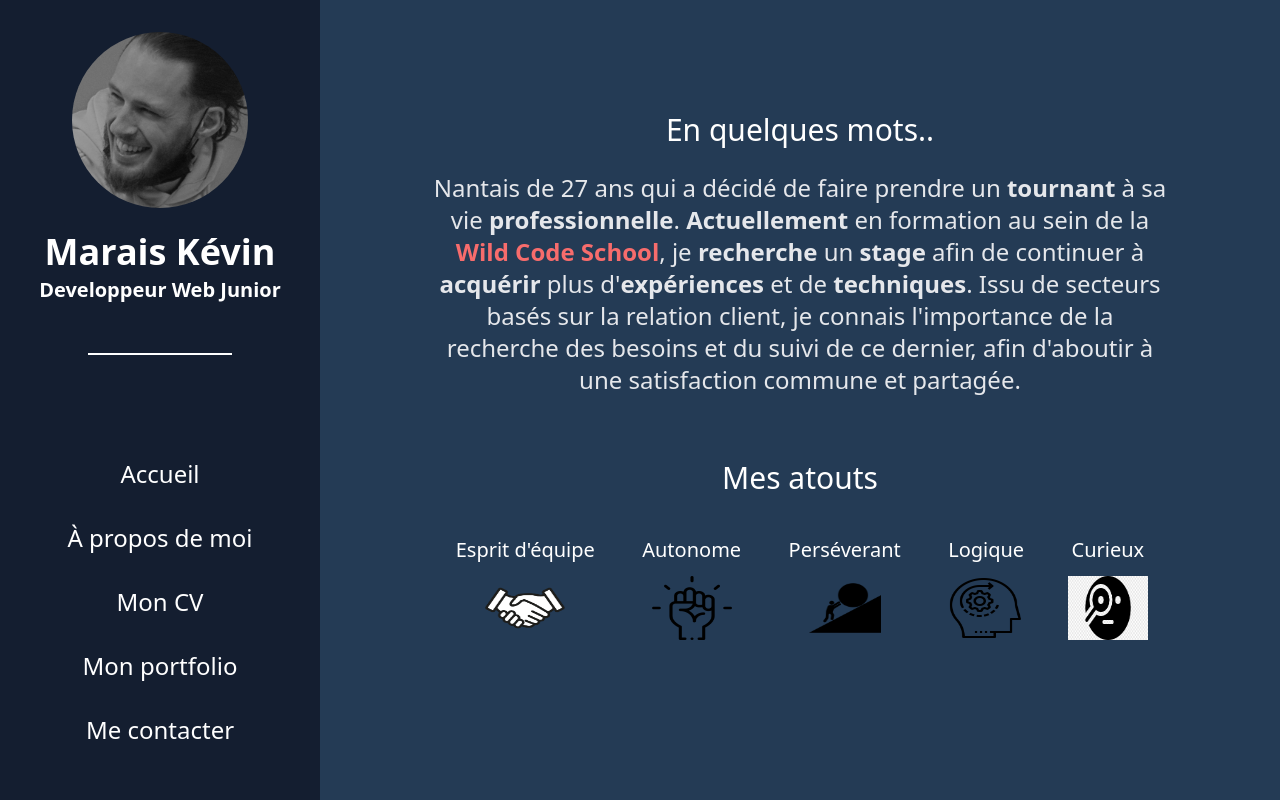
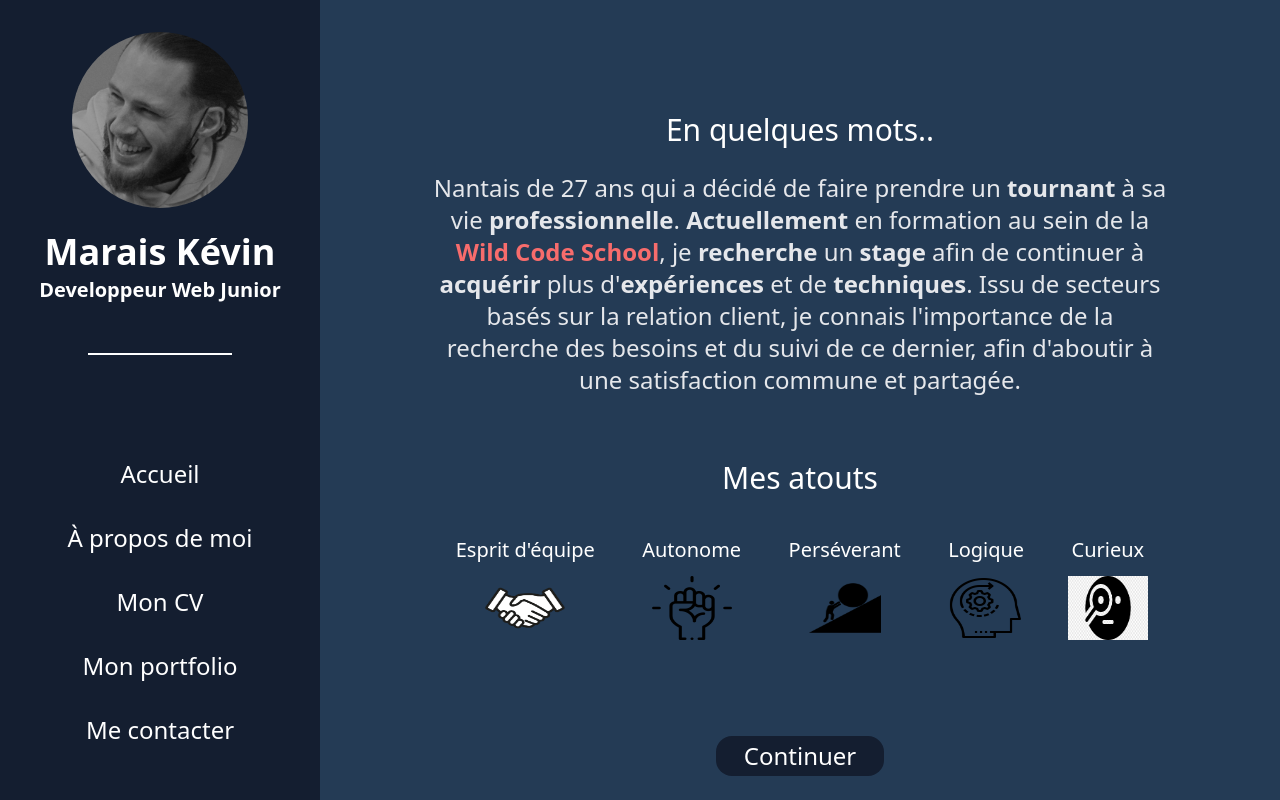
Before and after one commit to KvnMrs/Portfolio-ReactJs, a React (Create React App) app: page /a-propos in a window 1280 px wide. Built offline with nearby package versions, Linux system fonts and the light colour scheme.

Commit message:
style : bouton continuer page à propos

```diff
--- a/src/components/communs/Button.jsx
+++ b/src/components/communs/Button.jsx
@@ -1,10 +1,13 @@
 import React from "react";
 
-const Button = ({ children, onClick }) => (
+const Button = ({ children, onClick, className }) => (
   <button
     type="button"
     onClick={onClick}
-    className="text-2xl mx-2 text-white border-2 border-gray-200 bg-dark_blue hover:bg-white hover:text-dark_blue py-1 px-7 rounded-2xl hover:shadow-xl"
+    className={
+      "text-2xl mx-2 text-white border-0 border-gray-200 bg-dark_blue hover:bg-white hover:text-dark_blue py-1 px-7 rounded-2xl hover:shadow-xl " +
+      className
+    }
   >
     {children}
   </button>
--- a/src/pages/About.jsx
+++ b/src/pages/About.jsx
@@ -1,5 +1,7 @@
 import React from "react";
 import SoftSkills from "../components/uniques/SoftSkills";
+import { Link } from "react-router-dom";
+import Button from "../components/communs/Button";
 
 const About = () => {
   return (
@@ -26,6 +28,10 @@ const About = () => {
           commune et partagée.
         </p>
         <SoftSkills />
+
+        <Link to="/cv">
+          <Button className="mt-14">Continuer</Button>
+        </Link>
       </div>
     </>
   );
```
